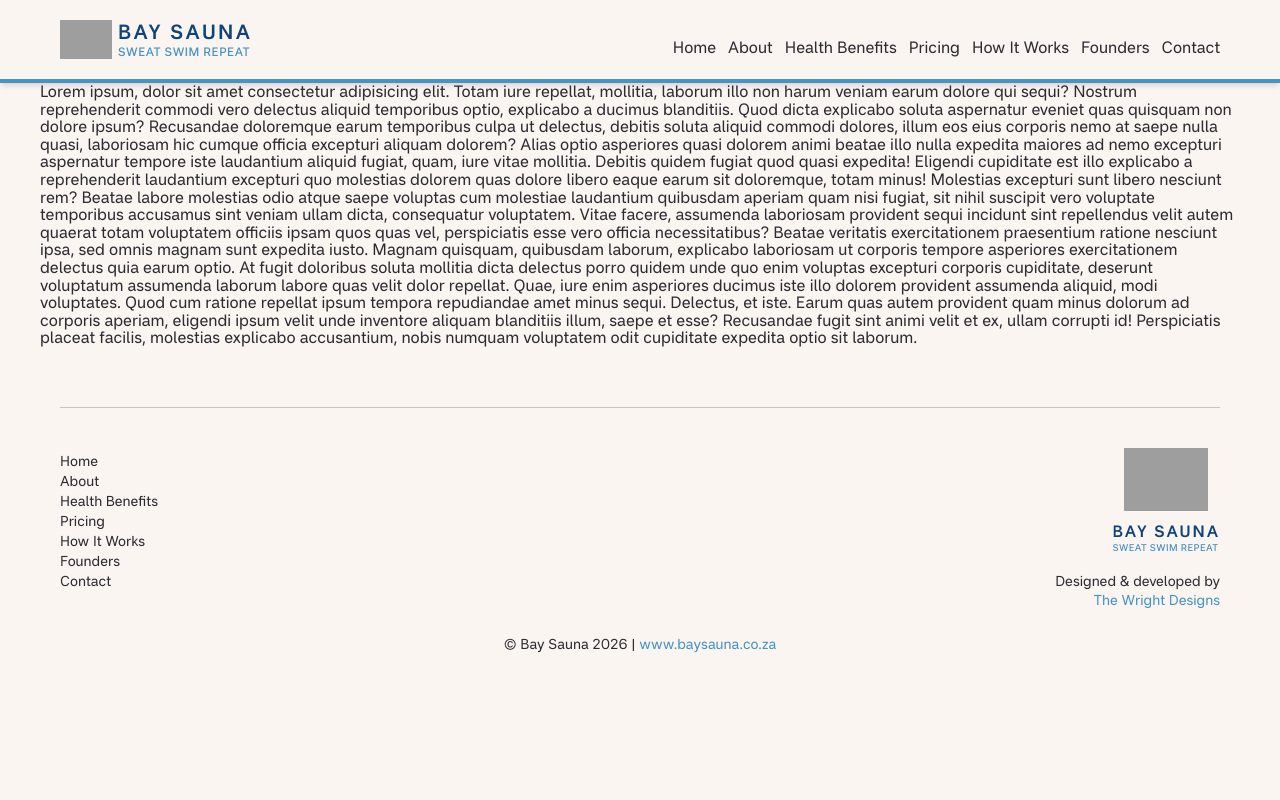
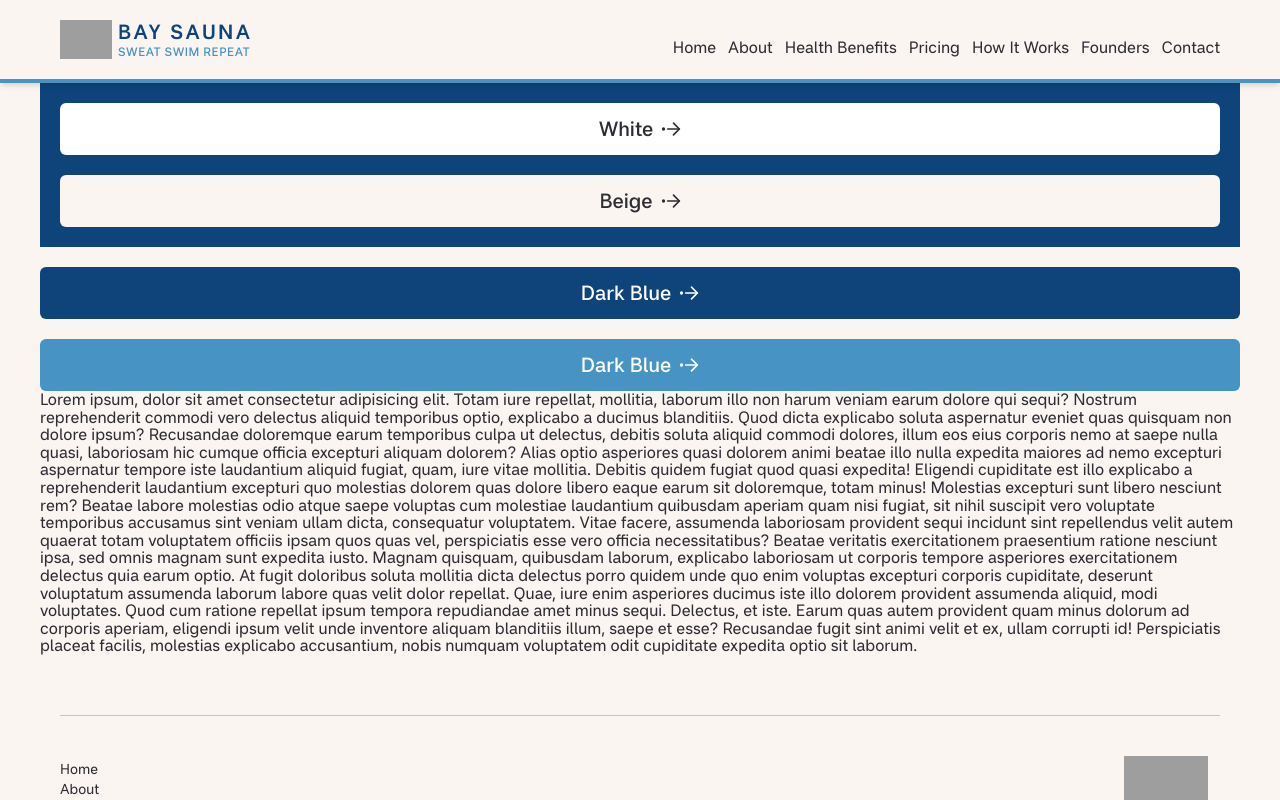
Before and after one commit to The-Wright-Designs/bay-sauna, a Next.js app: page / in a window 1280 px wide. Shown: the top 800 px of the page. Built offline with nearby package versions, Linux system fonts and the light colour scheme; grey boxes are pictures that could not be loaded.

Commit message:
feat: add button component styling

```diff
--- a/_components/ui/buttons/button-link.tsx
+++ b/_components/ui/buttons/button-link.tsx
@@ -1,6 +1,7 @@
 import { buttonStyles } from "@/_styles/button-styles";
 import { ButtonProps } from "@/_types/button-types";
 import Link from "next/link";
+import { ArrowUpFromDot } from "lucide-react";
 
 const ButtonLink = ({
   children,
@@ -9,18 +10,30 @@ const ButtonLink = ({
   href = "#",
   disabled,
   ariaLabel,
-  redButton = false,
+  colorDarkBlue = false,
+  colorLightBlue = false,
+  colorBeige = false,
   target = "_self",
 }: ButtonProps) => {
+  const iconColor = colorDarkBlue || colorLightBlue ? "#ffffff" : "#2D2C33";
+
   return (
     <Link
       href={href}
       onClick={onClick}
-      className={buttonStyles(cssClasses, disabled, false, redButton)}
+      className={buttonStyles(
+        cssClasses,
+        disabled,
+        false,
+        colorDarkBlue,
+        colorLightBlue,
+        colorBeige,
+      )}
       aria-label={ariaLabel}
       target={target}
     >
       {children}
+      <ArrowUpFromDot size={20} color={iconColor} className="rotate-90" />
     </Link>
   );
 };
--- a/_components/ui/buttons/button-type.tsx
+++ b/_components/ui/buttons/button-type.tsx
@@ -3,6 +3,7 @@
 import { useFormStatus } from "react-dom";
 import { ButtonProps } from "@/_types/button-types";
 import { buttonStyles } from "@/_styles/button-styles";
+import { ArrowUpFromDot } from "lucide-react";
 
 const ButtonType = ({
   children,
@@ -10,18 +11,28 @@ const ButtonType = ({
   cssClasses,
   type = "submit",
   disabled = false,
-  redButton = false,
+  colorDarkBlue = false,
+  colorLightBlue = false,
+  colorBeige = false,
   ariaLabel,
   title,
 }: ButtonProps) => {
   const { pending } = useFormStatus();
+  const iconColor = colorDarkBlue || colorLightBlue ? "#ffffff" : "#2D2C33";
 
   return (
     <button
       type={type}
       onClick={onClick}
       aria-label={ariaLabel}
-      className={buttonStyles(cssClasses, disabled, pending, redButton)}
+      className={buttonStyles(
+        cssClasses,
+        disabled,
+        pending,
+        colorDarkBlue,
+        colorLightBlue,
+        colorBeige,
+      )}
       disabled={disabled || pending}
       title={title}
     >
@@ -30,7 +41,10 @@ const ButtonType = ({
           <div className="spinner"></div>
         </div>
       ) : (
-        <>{children}</>
+        <>
+          {children}
+          <ArrowUpFromDot size={20} color={iconColor} className="rotate-90" />
+        </>
       )}
     </button>
   );
--- a/_styles/button-styles.ts
+++ b/_styles/button-styles.ts
@@ -4,19 +4,24 @@ export const buttonStyles = (
   cssClasses?: string,
   disabled?: boolean,
   pending?: boolean,
-  redButton?: boolean,
-) =>
-  classNames(
-    "border-2 flex text-subheading text-center px-10 py-3 justify-center ease-in-out duration-300 rounded-md",
+  colorDarkBlue?: boolean,
+  colorLightBlue?: boolean,
+  colorBeige?: boolean,
+) => {
+  const active = !(disabled || pending);
+  const isDefault = !colorDarkBlue && !colorLightBlue && !colorBeige;
+
+  return classNames(
+    "flex text-subheading text-center px-10 py-3.5 justify-center items-center gap-2 ease-in-out duration-300 rounded-md desktop:hover:cursor-pointer",
     cssClasses,
     {
       "opacity-50 cursor-not-allowed": pending || disabled,
-      "hover:cursor-pointer": !(disabled || pending),
-      "bg-red text-white border-red": redButton,
-      "desktop:hover:bg-white desktop:hover:text-red":
-        redButton && !(disabled || pending),
-      "bg-white text-black border-red": !redButton,
-      "desktop:hover:bg-red desktop:hover:text-white":
-        !redButton && !(disabled || pending),
+      "bg-dark-blue text-white": colorDarkBlue,
+      "bg-light-blue text-white": colorLightBlue,
+      "bg-beige text-black": colorBeige,
+      "bg-white text-black": isDefault,
+      "desktop:hover:opacity-90":
+        (colorDarkBlue || colorLightBlue || colorBeige || isDefault) && active,
     },
   );
+};
--- a/_types/button-types.ts
+++ b/_types/button-types.ts
@@ -6,7 +6,9 @@ export interface ButtonProps {
   type?: "button" | "submit" | "reset";
   disabled?: boolean;
   ariaLabel?: string;
-  redButton?: boolean;
+  colorDarkBlue?: boolean;
+  colorLightBlue?: boolean;
+  colorBeige?: boolean;
   target?: "_self" | "_blank";
   title?: string;
 }
--- a/app/page.tsx
+++ b/app/page.tsx
@@ -1,8 +1,18 @@
+import ButtonLink from "@/_components/ui/buttons/button-link";
+import ButtonType from "@/_components/ui/buttons/button-type";
 import PageWrapper from "@/_lib/utils/page-wrapper";
 
 export default function HomePage() {
   return (
     <PageWrapper>
+      <div className="grid gap-5">
+        <div className="bg-dark-blue p-5 grid gap-5">
+          <ButtonLink>White</ButtonLink>
+          <ButtonType colorBeige>Beige</ButtonType>
+        </div>
+        <ButtonLink colorDarkBlue>Dark Blue</ButtonLink>
+        <ButtonLink colorLightBlue>Dark Blue</ButtonLink>
+      </div>
       <p>
         Lorem ipsum, dolor sit amet consectetur adipisicing elit. Totam iure
         repellat, mollitia, laborum illo non harum veniam earum dolore qui
```
